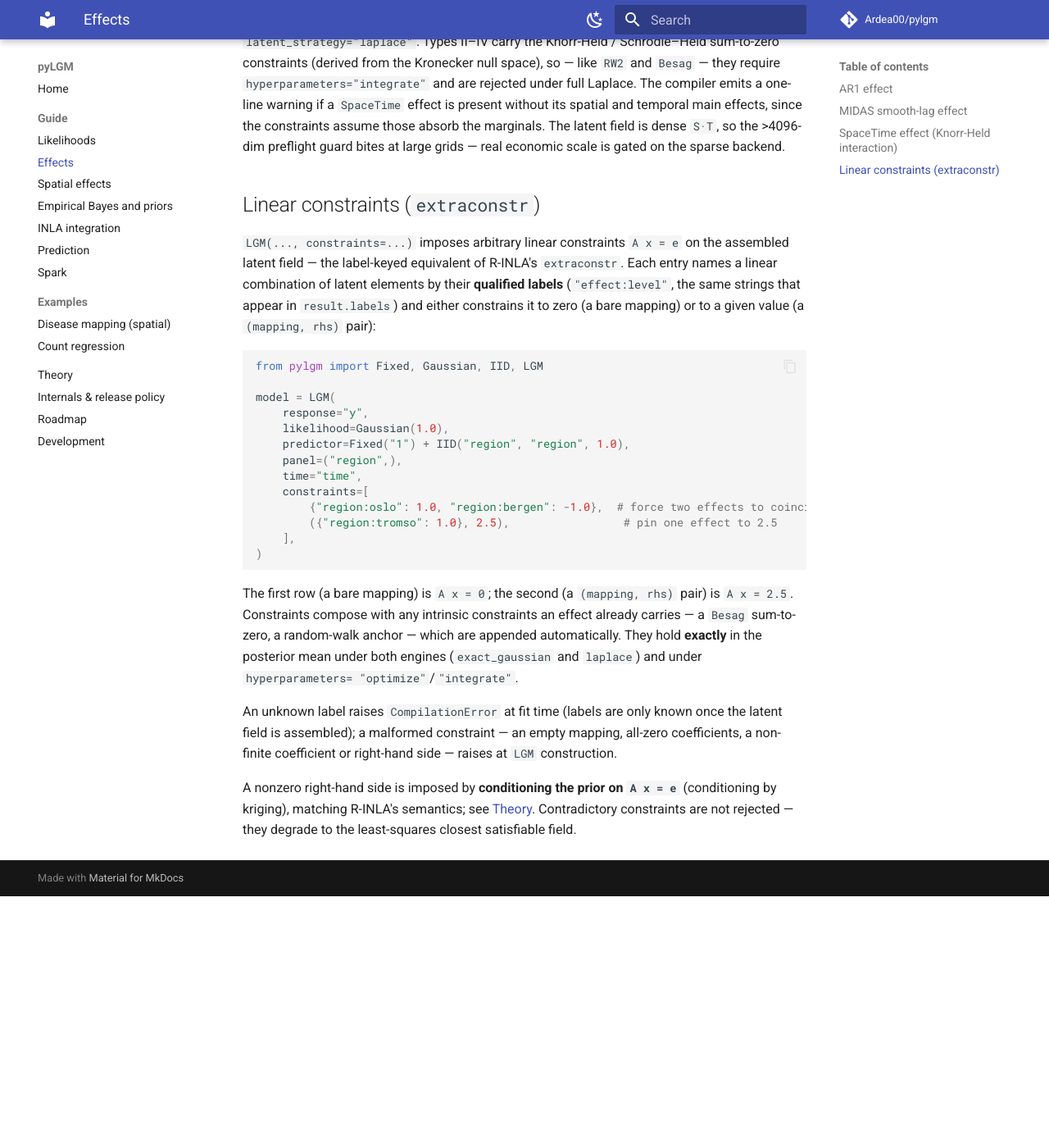
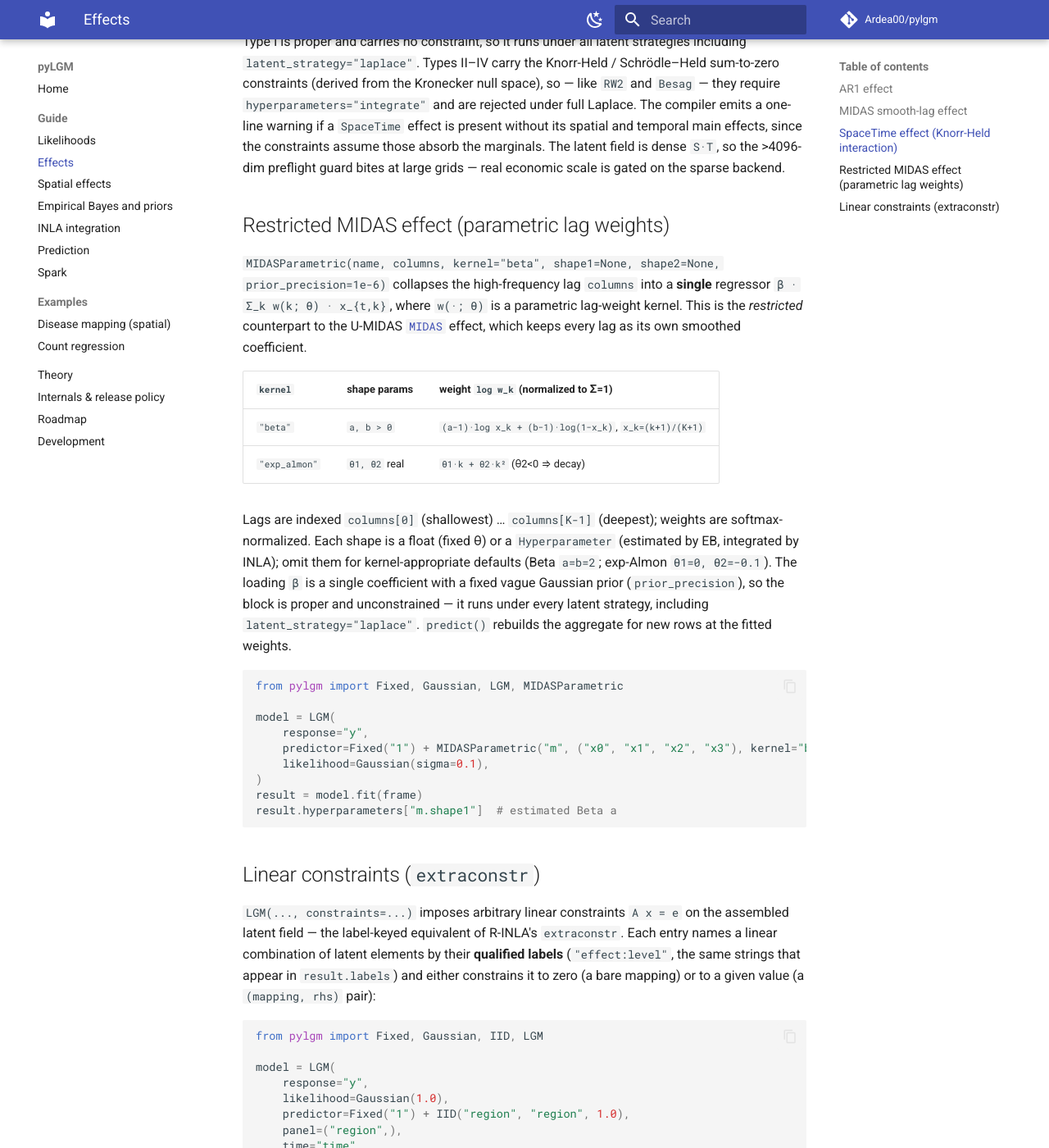
Before and after one commit to Ardea00/pylgm, an MkDocs documentation site: the page built from docs/effects.md, in a window 1280 px wide and 1400 px high, scrolled down 3964 px. Shown: the whole window at 82% size. Built offline with MkDocs 1.6.1 and Material for MkDocs 9.7.7, drawn with Linux system fonts in a browser that asks for light colours; comment, search, counter and statistics services are not loaded; before the commit the page ends 5057 px from its top, so only the background shows below that; some of the changed text lies outside the part shown.

Commit message:
docs: restricted MIDAS effect guide + roadmap

````diff
--- a/docs/effects.md
+++ b/docs/effects.md
@@ -149,9 +149,11 @@ Laplace (`latent_strategy="laplace"`).
 the lag columns as given; building them (e.g. `frame[f"x_lag{k}"] =
 hf.shift(k)` after resampling the HF series onto the LF rows) is upstream data
 prep. See [`examples/midas_nowcast`](https://github.com/Ardea00/pylgm/tree/main/examples/midas_nowcast)
-for an end-to-end nowcasting run that recovers a known decaying kernel. **Not
-shipped**: parametric lag kernels (exp-Almon / Beta weight functions), a hybrid
-HF/LF nowcasting frontend, and a config-file `midas` effect type.
+for an end-to-end nowcasting run that recovers a known decaying kernel.
+Parametric lag kernels (exp-Almon / Beta weight functions) are now shipped —
+see [Restricted MIDAS](#restricted-midas-effect-parametric-lag-weights) below.
+**Not shipped**: a hybrid HF/LF nowcasting frontend and a config-file `midas`
+effect type.
 
 ## SpaceTime effect (Knorr-Held interaction)
 
@@ -201,6 +203,41 @@ and temporal main effects, since the constraints assume those absorb the
 marginals. The latent field is dense `S·T`, so the >4096-dim preflight guard
 bites at large grids — real economic scale is gated on the sparse backend.
 
+## Restricted MIDAS effect (parametric lag weights)
+
+`MIDASParametric(name, columns, kernel="beta", shape1=None, shape2=None, prior_precision=1e-6)`
+collapses the high-frequency lag `columns` into a **single** regressor
+`β · Σ_k w(k; θ) · x_{t,k}`, where `w(·; θ)` is a parametric lag-weight kernel.
+This is the *restricted* counterpart to the U-MIDAS
+[`MIDAS`](#midas-smooth-lag-effect) effect, which keeps every lag as its own
+smoothed coefficient.
+
+| `kernel` | shape params | weight `log w_k` (normalized to Σ=1) |
+|------|------|------|
+| `"beta"` | `a, b > 0` | `(a−1)·log x_k + (b−1)·log(1−x_k)`, `x_k=(k+1)/(K+1)` |
+| `"exp_almon"` | `θ1, θ2` real | `θ1·k + θ2·k²` (θ2<0 ⇒ decay) |
+
+Lags are indexed `columns[0]` (shallowest) … `columns[K-1]` (deepest); weights
+are softmax-normalized. Each shape is a float (fixed θ) or a `Hyperparameter`
+(estimated by EB, integrated by INLA); omit them for kernel-appropriate
+defaults (Beta `a=b=2`; exp-Almon `θ1=0, θ2=−0.1`). The loading `β` is a single
+coefficient with a fixed vague Gaussian prior (`prior_precision`), so the block
+is proper and unconstrained — it runs under every latent strategy, including
+`latent_strategy="laplace"`. `predict()` rebuilds the aggregate for new rows at
+the fitted weights.
+
+```python
+from pylgm import Fixed, Gaussian, LGM, MIDASParametric
+
+model = LGM(
+    response="y",
+    predictor=Fixed("1") + MIDASParametric("m", ("x0", "x1", "x2", "x3"), kernel="beta"),
+    likelihood=Gaussian(sigma=0.1),
+)
+result = model.fit(frame)
+result.hyperparameters["m.shape1"]  # estimated Beta a
+```
+
 ## Linear constraints (`extraconstr`)
 
 `LGM(..., constraints=...)` imposes arbitrary linear constraints `A x = e` on
````
Also changed, not shown: docs/roadmap.md (+6 -5 lines).
